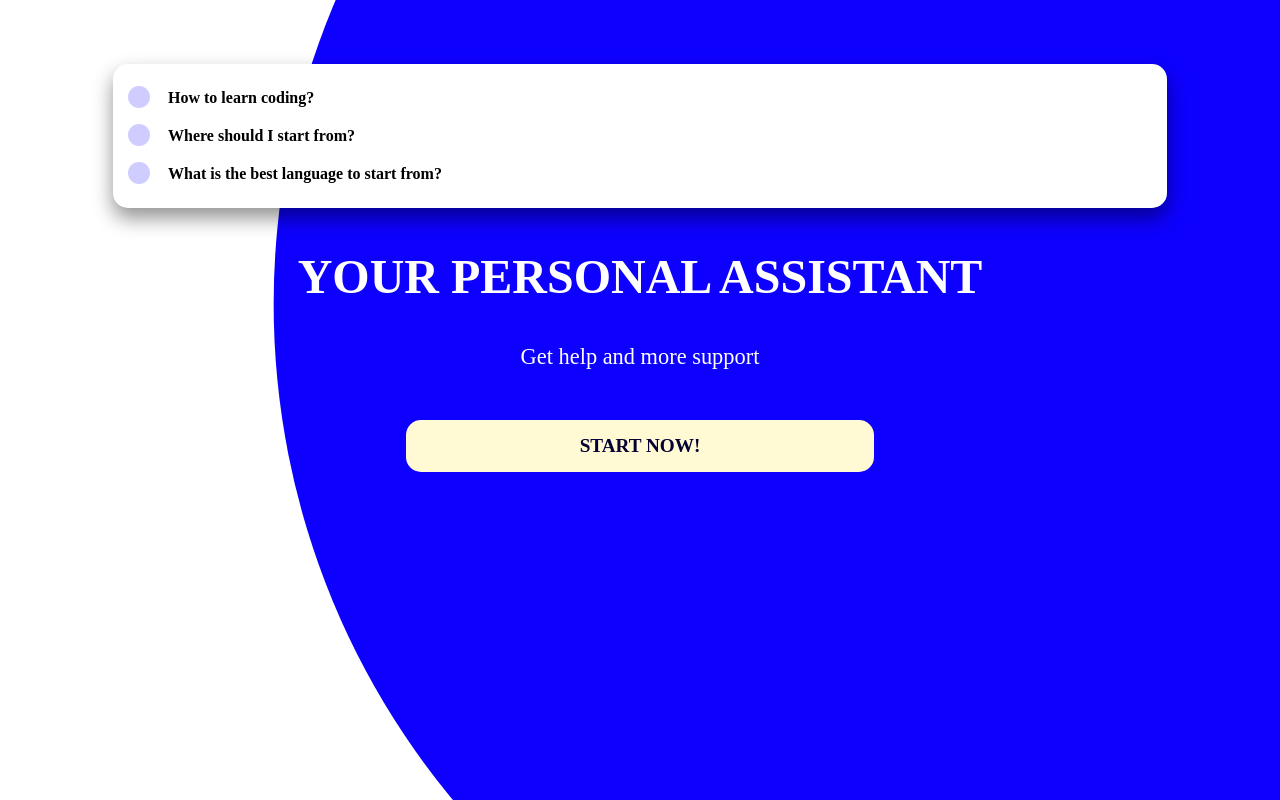
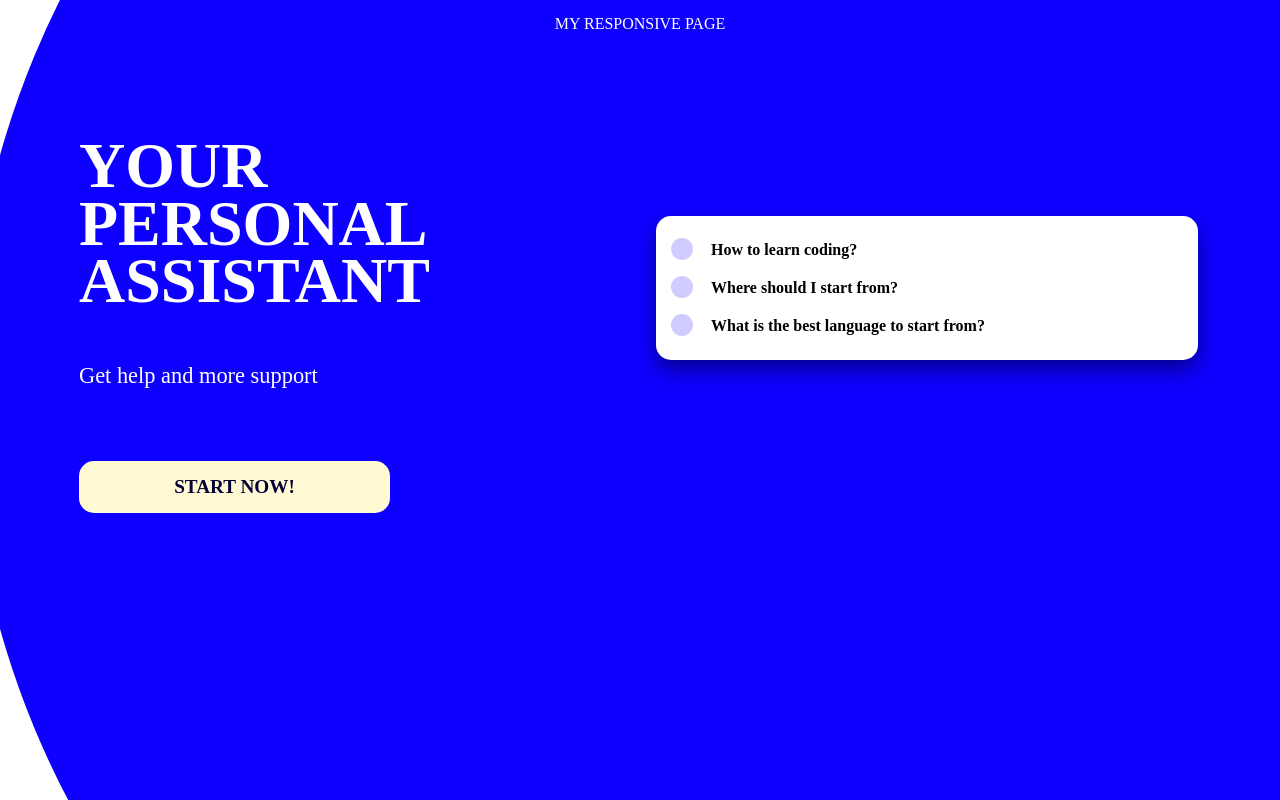
Before and after one commit to monaazami/sassy, a website: page index.html in a window 1280 px wide. Drawn offline with Linux system fonts and the light colour scheme.

Commit message:
finalise

```diff
--- a/css/main.scss
+++ b/css/main.scss
@@ -5,13 +5,12 @@ $border: 15px;
 	@return map-get($colors,$color-name);
 }
 
-$desktop:460px;
-@mixin desktop{
-    @media (min-width: #{$desktop}){
-        @content;
-    }
+$desktop: 880px;
+@mixin desktop {
+	@media (min-width: #{$desktop}) {
+		@content;
+	}
 }
-
 
 body,
 html {
@@ -22,13 +21,16 @@ body {
 	margin: 0;
 
 	#bg {
-		clip-path: circle(72.7% at 82% 38%);
+		clip-path: circle(82.2% at 81% 45%);
 		background-color: color(primary);
 		width: 100%;
 		height: 100%;
 		position: absolute;
-        z-index: -1;
+		z-index: -1;
 
+		@include desktop {
+			clip-path: circle(82.2% at 66% 49%);
+		}
 	}
 	a {
 		color: white;
@@ -36,9 +38,16 @@ body {
 		padding: $padding;
 		display: block;
 		text-transform: uppercase;
+		text-align: center;
 	}
 }
 main {
+	@include desktop {
+		display: grid;
+		grid-template-columns: 50% auto;
+		grid-template-areas: 'primary card';
+	}
+
 	section#card {
 		background-color: white;
 		padding: $padding;
@@ -46,6 +55,13 @@ main {
 		border-radius: $border;
 		box-shadow: 0 10px 20px rgba(0, 0, 0, 0.43);
 		width: 80%;
+
+		@include desktop {
+			grid-area: card;
+			height: fit-content;
+			align-self: center;
+			margin: 1em;
+		}
 	}
 	ul {
 		list-style-type: none;
@@ -77,11 +93,23 @@ main {
 		padding: $padding;
 		text-align: center;
 
+		@include desktop {
+			grid-area: primary;
+			text-align: left;
+			margin: 4em 0 0 4em;
+		}
+
 		h1 {
-			font-size: 3rem;
+			font-size: 3.5rem;
 			margin-top: 10px;
 			text-transform: uppercase;
+			@include desktop {
+				width: 30%;
+				font-size: 4em;
+				line-height: 0.9em;
+			}
 		}
+
 		p {
 			font-size: 1.4em;
 		}
@@ -97,6 +125,11 @@ main {
 			text-align: center;
 			margin: 50px auto 0 auto;
 			width: 35%;
+
+			@include desktop {
+				display: inline-block;
+				padding: $padding $padding *4;
+			}
 		}
 	}
 }
--- a/index.html
+++ b/index.html
@@ -10,7 +10,7 @@
 <body>
     <div id="bg"></div>
     <header>
-        <a href="">Mona Azami</a>
+        <a href="">My Responsive page</a>
     </header>
     <main>
         <section id='card'>
@@ -32,7 +32,7 @@
         <section id="primary">
             <h1>Your Personal Assistant</h1>
             <p>Get help and more support</p>
-            <a href="#">Start now!</a>
+            <a href="http://mona-azami.site/" target="_blank" >Start now!</a>
 
         </section>
     </main>
```
Also changed, not shown: css/main.css, 1 other file.
